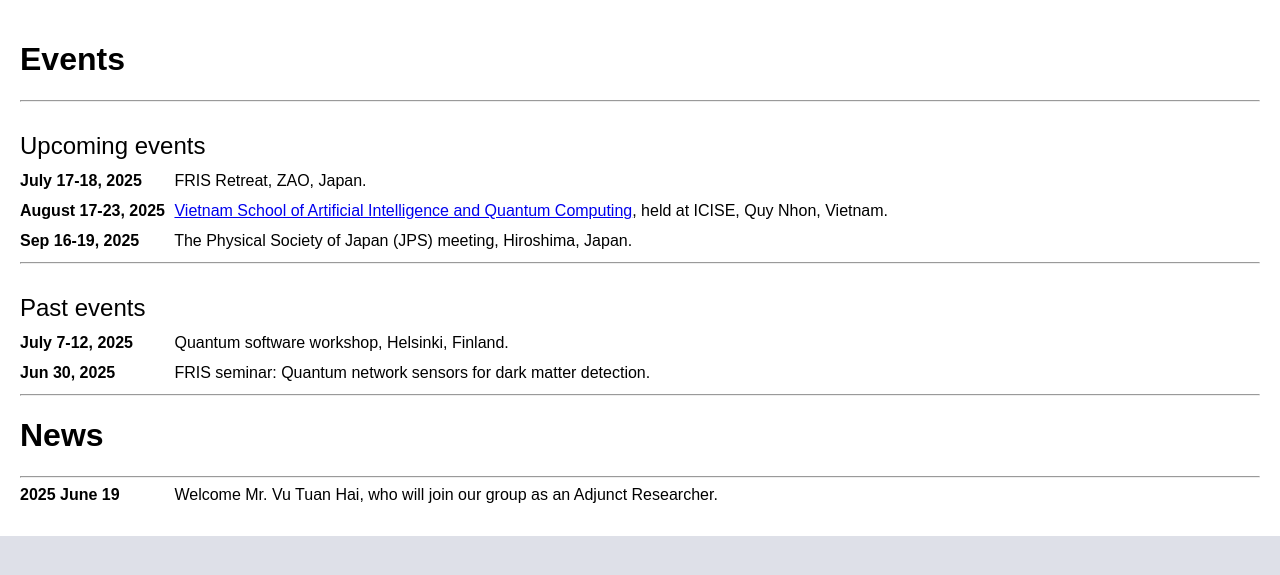
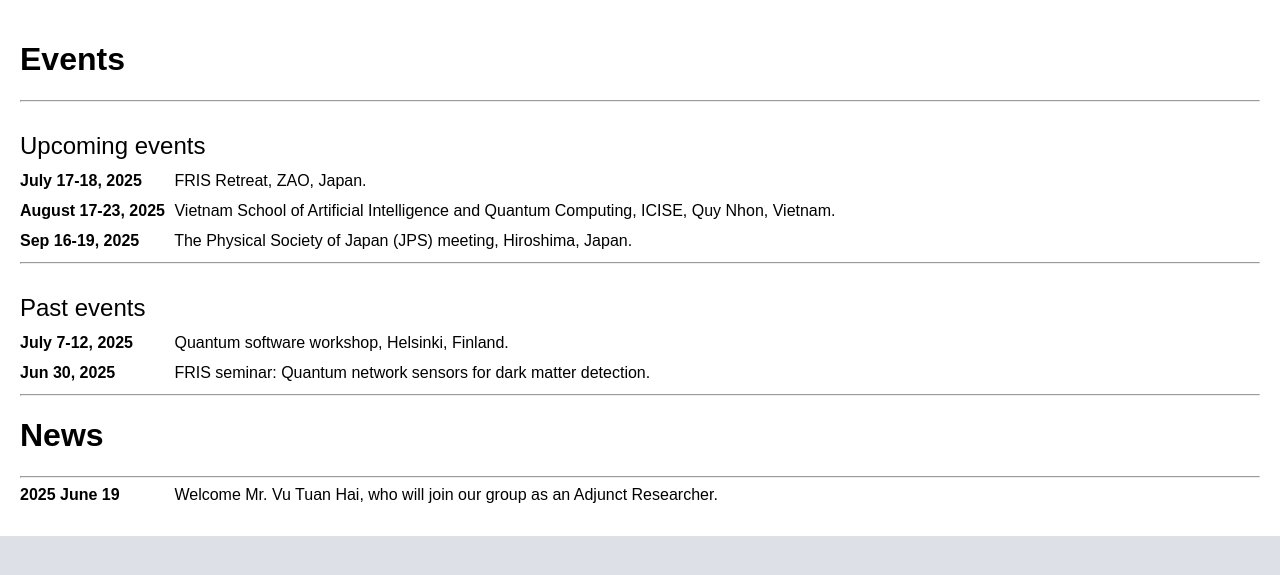
Before and after one commit to echkon/quantumLab, a Django app: page /users/event/ in a window 1280 px wide. Shown: the part 104-679 px from the top of the page. Run offline with Django 5.2, Linux system fonts and the light colour scheme.

Commit message:
add something new

```diff
--- a/users/templates/event.html
+++ b/users/templates/event.html
@@ -62,7 +62,7 @@
             </div>
             <div class="event">
                 <span class="date">August 17-23, 2025 </span>
-                <a href="https://icisequynhon.com/conferences/2025/VSAIQC/program.html" target="_blank">Vietnam School of Artificial Intelligence and Quantum Computing</a>, held at ICISE, Quy Nhon, Vietnam.
+                Vietnam School of Artificial Intelligence and Quantum Computing, ICISE, Quy Nhon, Vietnam.
             </div>
             <div class="event">
                 <span class="date">Sep 16-19, 2025 </span>
--- a/users/templates/resource.html
+++ b/users/templates/resource.html
@@ -98,7 +98,6 @@
                     <ul>
                         <li><a href="{% static 'pdfs/lecture_spin.pdf' %}" target="_blank">Lecture note (PDF)</a></li>
                     </ul>
-
     </div>
     <footer>
         <p>&copy; 2025 Binho Le</p>
```
